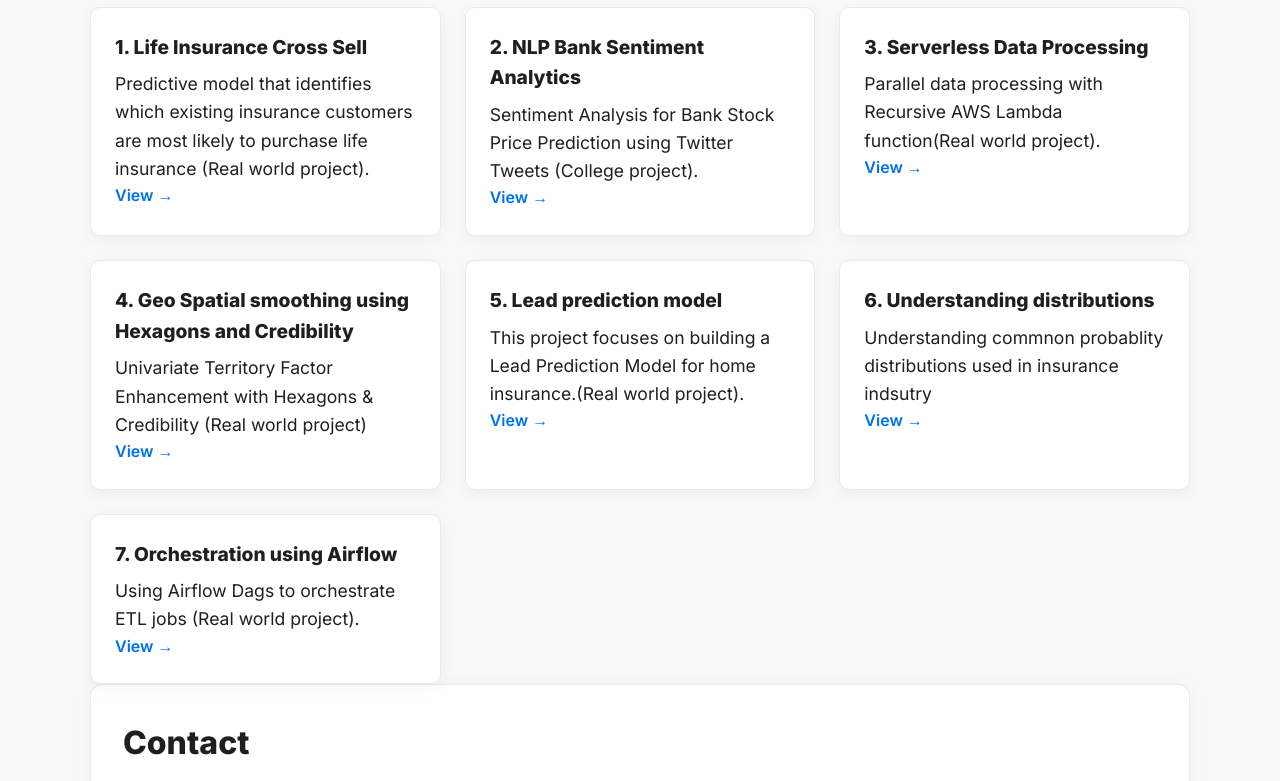
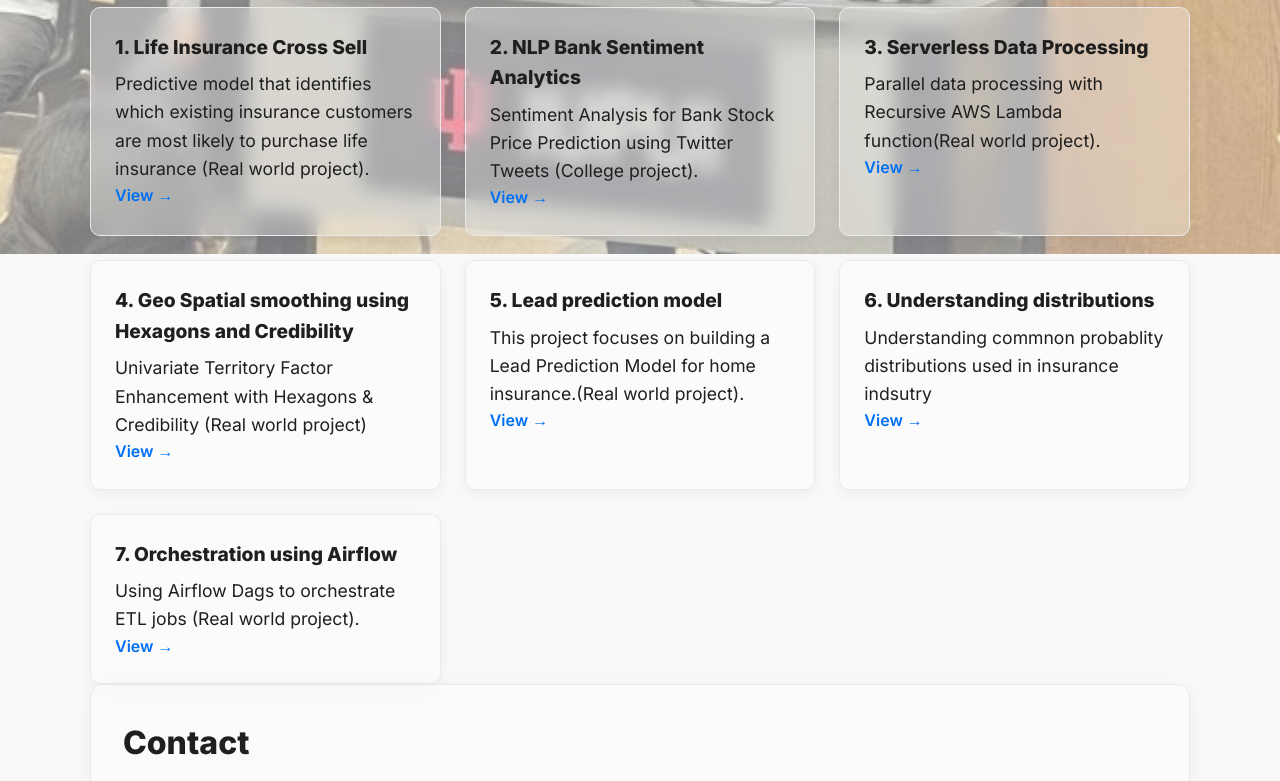
Before and after one commit to priyesh009/priyesh009.github.io, a plain HTML site: page index.html in a window 1280 px wide. Shown: the part 546-1327 px from the top of the page. Drawn offline with Linux system fonts and the light colour scheme.

Commit message:
update index 2

```diff
--- a/index.html
+++ b/index.html
@@ -10,14 +10,14 @@
       --bg: #f9f9f9;
       --text: #1f1f1f;
       --accent: #0070f3;
-      --card-bg: #fff;
+      --card-bg: rgba(255, 255, 255, 0.3);
       --border: #eaeaea;
     }
 
     body.dark-mode {
       --bg: #1a1a1a;
       --text: #f0f0f0;
-      --card-bg: #222;
+      --card-bg: rgba(34, 34, 34, 0.3);
       --border: #333;
     }
 
@@ -34,6 +34,21 @@
       line-height: 1.6;
       padding: 2rem;
       transition: background 0.3s ease, color 0.3s ease;
+      position: relative;
+      z-index: 0;
+    }
+
+    /* Background image with subtle opacity */
+    body::before {
+      content: "";
+      position: fixed;
+      top: 0; left: 0;
+      width: 100%; height: 100%;
+      background-image: url('img/public_speaking_iupui.jpeg');
+      background-size: cover;
+      background-position: center;
+      opacity: 0.5;  /* very subtle */
+      z-index: -1;
     }
 
     header {
@@ -82,6 +97,7 @@
       box-shadow: 0 4px 20px rgba(0,0,0,0.05);
       border: 1px solid var(--border);
       padding: 2rem;
+      backdrop-filter: blur(10px); /* glass effect */
     }
 
     h2 {
@@ -106,6 +122,7 @@
       box-shadow: 0 4px 15px rgba(0,0,0,0.05);
       border: 1px solid var(--border);
       background: var(--card-bg);
+      backdrop-filter: blur(10px);
       transition: transform 0.2s ease;
     }
 
@@ -186,8 +203,6 @@ I’ve delivered solutions across insurance, pharma, manufacturing, and IoT. Bas
       <div class="project"><h3>5. Lead prediction model</h3><p>This project focuses on building a Lead Prediction Model for home insurance.(Real world project).</p><a href="https://github.com/priyesh009/priyesh009.github.io/tree/master/projects/ds/home_insurance_lead_prediction">View →</a></div>
       <div class="project"><h3>6. Understanding distributions </h3><p>Understanding commnon probablity distributions used in insurance indsutry</p><a href="https://priyeshghoradkar.streamlit.app/">View →</a></div>
       <div class="project"><h3>7. Orchestration using Airflow</h3><p>Using Airflow Dags to orchestrate ETL jobs (Real world project).</p><a href="https://github.com/priyesh009/aws-data-project/tree/master/Airflow_Project">View →</a></div>
-      <!-- <div class="project"><h3>9. A/B Testing Framework</h3><p>Experiment design using Python & statsmodels.</p><a href="#">View →</a></div>
-      <div class="project"><h3>10. Generalized Linear Models for Insurance Pricing</h3><p>eCommerce scraper using Selenium & BeautifulSoup.</p><a href="#">View →</a></div> -->
     </div>
   </section>
 
```
Also changed, not shown: img/public_speaking_iupui.jpeg (added), 2 other files.
